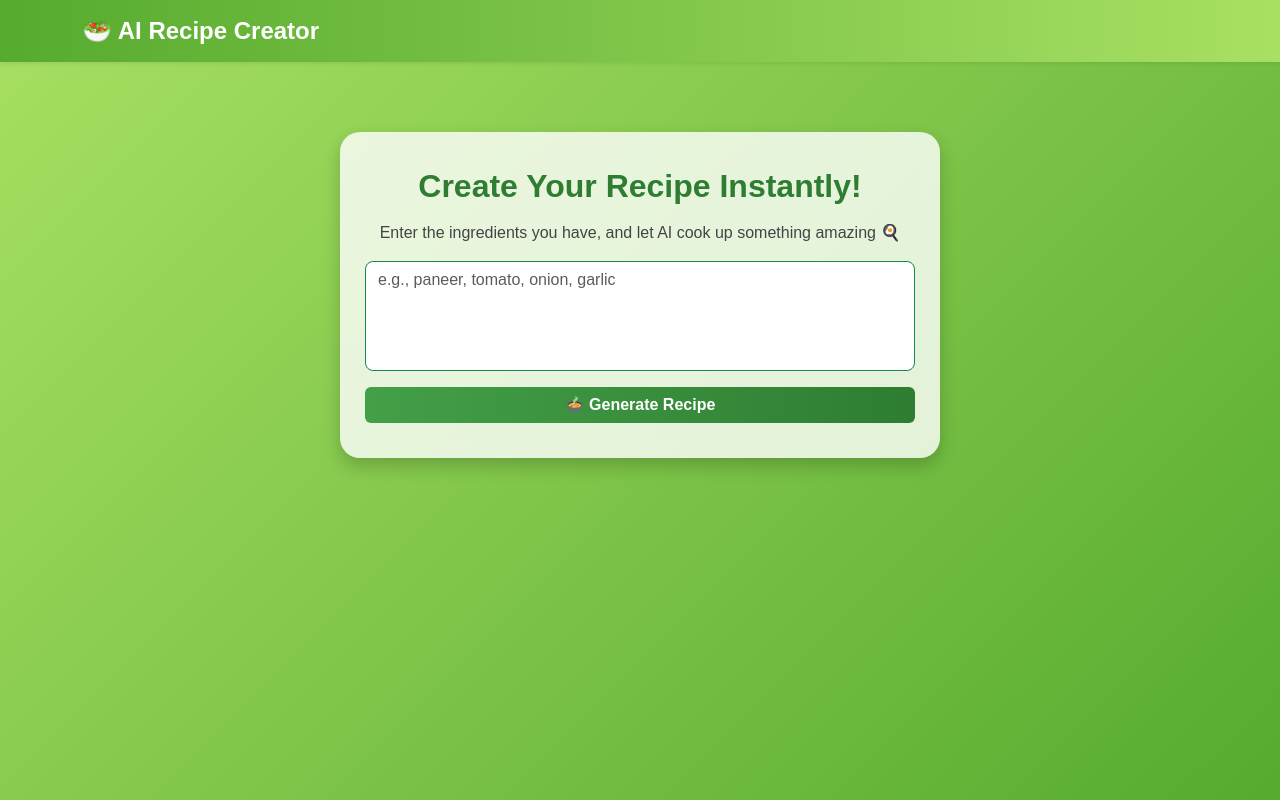
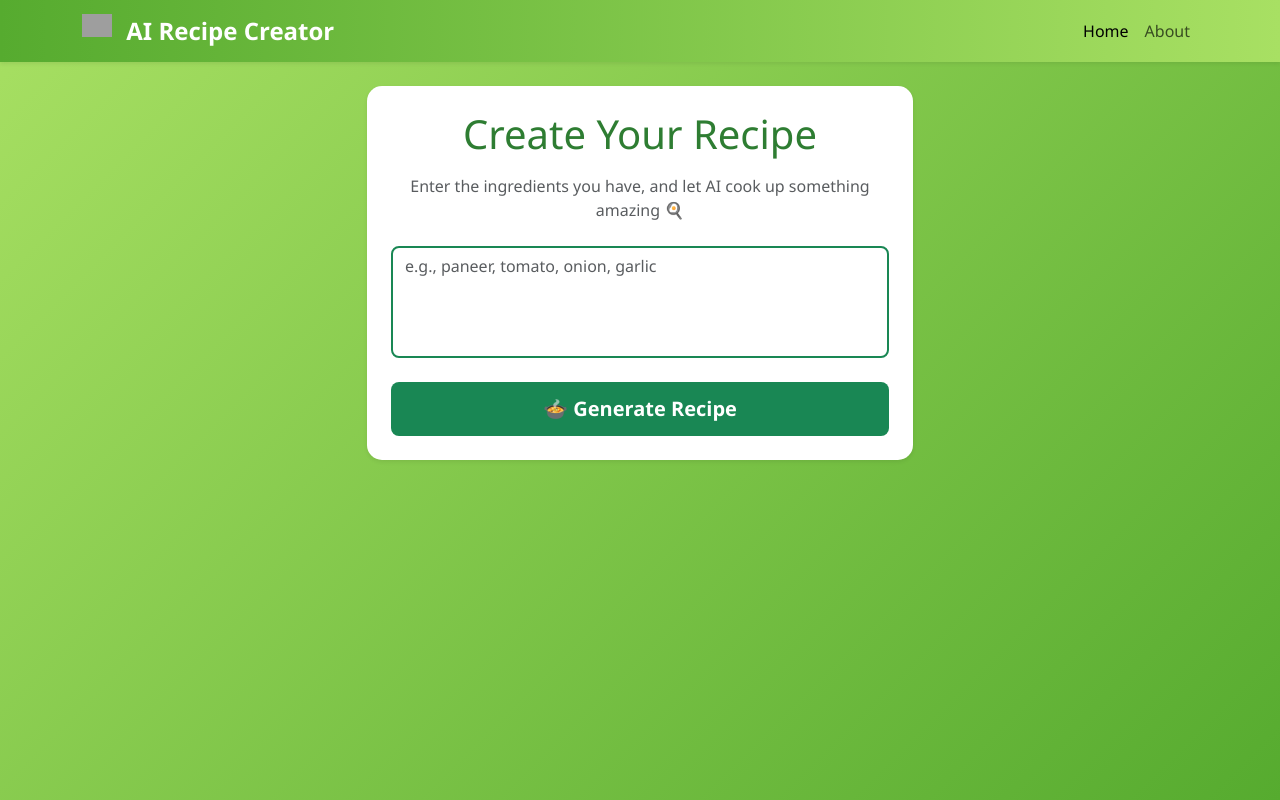
Before and after one commit to charanvlnpavani/ai_recipe_creator, a Flask app: page / in a window 1280 px wide. Run offline with Flask 3, Linux system fonts and the light colour scheme; grey boxes are pictures that could not be loaded.

Commit message:
Refactor styles and layout for improved UI/UX in the AI Recipe Creator

```diff
--- a/static/styles.css
+++ b/static/styles.css
@@ -1,53 +1,203 @@
 body {
-  font-family: "Segoe UI", sans-serif;
-  background: linear-gradient(120deg, #ffe29f, #ffa99f);
-  height: 100vh;
+  font-family: "Poppins", sans-serif;
+  background: linear-gradient(
+    135deg,
+    #a8e063,
+    #56ab2f
+  ); /* change this line for different theme */
+  min-height: 100vh;
   margin: 0;
   display: flex;
-  justify-content: center;
-  align-items: center;
+  flex-direction: column;
 }
 
-.container {
-  background: white;
-  padding: 30px;
-  border-radius: 15px;
-  width: 500px;
-  box-shadow: 0 4px 10px rgba(0, 0, 0, 0.2);
-  text-align: center;
+/* 🌿 Navbar */
+.navbar {
+  background: linear-gradient(90deg, #56ab2f, #a8e063);
 }
 
-h1 {
-  color: #ff7b00;
+.navbar-brand {
+  color: #fff !important;
+  font-weight: 700;
+  font-size: 1.5rem;
+}
+
+/* 🧾 Main Box */
+.container.main {
+  background: #ffffffcc;
+  backdrop-filter: blur(8px);
+  max-width: 600px;
+  margin-top: 70px;
+  border-radius: 20px;
+  padding: 35px 25px;
+  box-shadow: 0 8px 18px rgba(0, 0, 0, 0.2);
+}
+
+h2 {
+  color: #2e7d32;
+  font-weight: 700;
+}
+
+p {
+  color: #444;
 }
 
 textarea {
-  width: 100%;
-  height: 100px;
-  margin-top: 10px;
-  border: 2px solid #ffa500;
-  border-radius: 10px;
-  padding: 10px;
-  font-size: 1em;
+  resize: none;
 }
 
-button {
-  margin-top: 15px;
-  background-color: #ff7b00;
-  color: white;
-  border: none;
-  padding: 12px 25px;
-  border-radius: 10px;
-  font-size: 1em;
-  cursor: pointer;
+/* Global Styles */
+body {
+  background-color: #f8f9fa;
+  font-family: "Segoe UI", system-ui, -apple-system, sans-serif;
 }
 
-button:hover {
-  background-color: #ff5400;
+/* Navbar Styles */
+.navbar {
+  background-color: white !important;
 }
 
-.output {
-  margin-top: 20px;
-  text-align: left;
+.navbar-brand {
+  font-weight: 600;
+  color: #198754;
+}
+
+/* Card Styles */
+.card {
+  background: white;
+  border-radius: 15px;
+  transition: transform 0.2s;
+}
+
+.card:hover {
+  transform: translateY(-5px);
+}
+
+/* Form Styles */
+textarea.form-control {
+  resize: none;
+  font-size: 1rem;
+  border-width: 2px;
+}
+
+textarea.form-control:focus {
+  box-shadow: 0 0 0 0.25rem rgba(25, 135, 84, 0.25);
+}
+
+/* Button Styles */
+.btn-success {
+  background-color: #198754;
+  border: none;
+  padding: 12px 24px;
+  transition: all 0.3s ease;
+}
+
+.btn-success:hover {
+  background-color: #157347;
+  transform: translateY(-2px);
+  box-shadow: 0 4px 12px rgba(25, 135, 84, 0.2);
+}
+
+/* Loading Spinner */
+.spinner-border {
+  width: 1.5rem;
+  height: 1.5rem;
+}
+
+/* Recipe Modal Styles */
+.modal-content {
+  border: none;
+  border-radius: 15px;
+}
+
+.recipe-container {
+  max-height: 70vh;
+  overflow-y: auto;
+}
+
+.recipe-text {
   white-space: pre-wrap;
+  font-family: "Segoe UI", system-ui, -apple-system, sans-serif;
+  font-size: 1rem;
+  line-height: 1.6;
+  color: #333;
 }
+
+/* Responsive Breakpoints */
+/* Extra small devices (phones) */
+@media (max-width: 575.98px) {
+  h2.display-6 {
+    font-size: 1.75rem;
+  }
+  .card {
+    padding: 1rem !important;
+  }
+  .btn-success {
+    padding: 10px 20px;
+  }
+  .modal-dialog {
+    margin: 0.5rem;
+  }
+}
+
+/* Small devices (tablets) */
+@media (min-width: 576px) and (max-width: 767.98px) {
+  .card {
+    padding: 1.5rem !important;
+  }
+}
+
+/* Medium devices (tablets, laptops) */
+@media (min-width: 768px) and (max-width: 991.98px) {
+  .recipe-container {
+    max-height: 65vh;
+  }
+}
+
+/* Large devices (desktops) */
+@media (min-width: 992px) {
+  .recipe-container {
+    max-height: 75vh;
+  }
+}
+
+/* Extra large devices */
+@media (min-width: 1200px) {
+  .container {
+    max-width: 1140px;
+  }
+}
+
+.btn-custom:hover {
+  transform: scale(1.03);
+  box-shadow: 0 4px 12px rgba(46, 125, 50, 0.4);
+}
+
+/* 🍴 Modal Styling */
+.modal-content {
+  border-radius: 15px;
+  overflow: hidden;
+}
+
+.modal-header {
+  background: linear-gradient(90deg, #56ab2f, #a8e063);
+  color: white;
+}
+
+.modal-body {
+  max-height: 50vh;
+  overflow-y: auto;
+  padding: 20px;
+  background-color: #fffdf8;
+}
+
+.modal-footer {
+  background-color: #f1f8e9;
+}
+
+pre {
+  white-space: pre-wrap;
+  font-family: "Poppins", sans-serif;
+  color: #333;
+  line-height: 1.6;
+}
--- a/templates/index.html
+++ b/templates/index.html
@@ -2,6 +2,7 @@
 <html lang="en">
   <head>
     <meta charset="UTF-8" />
+    <meta name="viewport" content="width=device-width, initial-scale=1.0" />
     <title>AI Recipe Creator 🍲</title>
 
     <link
@@ -9,121 +10,50 @@
       rel="stylesheet"
     />
 
-    <style>
-      /* 🌈 Page Background */
-      body {
-        font-family: "Poppins", sans-serif;
-        background: linear-gradient(
-          135deg,
-          #a8e063,
-          #56ab2f
-        ); /* change this line for different theme */
-        min-height: 100vh;
-        margin: 0;
-        display: flex;
-        flex-direction: column;
-      }
-
-      /* 🌿 Navbar */
-      .navbar {
-        background: linear-gradient(90deg, #56ab2f, #a8e063);
-      }
-
-      .navbar-brand {
-        color: #fff !important;
-        font-weight: 700;
-        font-size: 1.5rem;
-      }
-
-      /* 🧾 Main Box */
-      .container.main {
-        background: #ffffffcc;
-        backdrop-filter: blur(8px);
-        max-width: 600px;
-        margin-top: 70px;
-        border-radius: 20px;
-        padding: 35px 25px;
-        box-shadow: 0 8px 18px rgba(0, 0, 0, 0.2);
-      }
-
-      h2 {
-        color: #2e7d32;
-        font-weight: 700;
-      }
-
-      p {
-        color: #444;
-      }
-
-      textarea {
-        resize: none;
-      }
-
-      .btn-custom {
-        background: linear-gradient(90deg, #43a047, #2e7d32);
-        color: white;
-        border: none;
-        font-weight: 600;
-        transition: transform 0.2s, box-shadow 0.2s;
-      }
-
-      .btn-custom:hover {
-        transform: scale(1.03);
-        box-shadow: 0 4px 12px rgba(46, 125, 50, 0.4);
-      }
-
-      /* 🍴 Modal Styling */
-      .modal-content {
-        border-radius: 15px;
-        overflow: hidden;
-      }
-
-      .modal-header {
-        background: linear-gradient(90deg, #56ab2f, #a8e063);
-        color: white;
-      }
-
-      .modal-body {
-        max-height: 50vh;
-        overflow-y: auto;
-        padding: 20px;
-        background-color: #fffdf8;
-      }
-
-      .modal-footer {
-        background-color: #f1f8e9;
-      }
-
-      pre {
-        white-space: pre-wrap;
-        font-family: "Poppins", sans-serif;
-        color: #333;
-        line-height: 1.6;
-      }
-    </style>
-  </head>
+    <link rel="stylesheet" href="static/styles.css" />
 
   <body>
-    <nav class="navbar navbar-expand-lg shadow-sm">
+    <nav class="navbar navbar-expand-lg shadow-sm bg-light">
       <div class="container">
-        <a class="navbar-brand" href="#">🥗 AI Recipe Creator</a>
+        <a class="navbar-brand" href="#">
+          <img src="https://img.icons8.com/color/48/000000/chef-hat.png" alt="chef hat" class="d-inline-block align-text-top me-2" style="width: 30px;">
+          AI Recipe Creator
+        </a>
+        <button class="navbar-toggler" type="button" data-bs-toggle="collapse" data-bs-target="#navbarNav">
+          <span class="navbar-toggler-icon"></span>
+        </button>
+        <div class="collapse navbar-collapse" id="navbarNav">
+          <ul class="navbar-nav ms-auto">
+            <li class="nav-item">
+              <a class="nav-link active" href="#">Home</a>
+            </li>
+            <li class="nav-item">
+              <a class="nav-link" href="#">About</a>
+            </li>
+          </ul>
+        </div>
       </div>
     </nav>
 
-    <div class="container main text-center">
-      <h2 class="mb-3">Create Your Recipe Instantly!</h2>
-      <p>
+    <div class="container my-4">
+      <div class="row justify-content-center">
+        <div class="col-12 col-sm-10 col-md-8 col-lg-6 text-center">
+          <div class="card shadow-sm border-0 p-4">
+            <h2 class="display-6 mb-3">Create Your Recipe</h2>
+            <p class="text-muted mb-4">
               Enter the ingredients you have, and let AI cook up something amazing 🍳
             </p>
 
+            <div class="form-group mb-4">
               <textarea
                 id="ingredients"
-        class="form-control border-success rounded-3 mb-3"
+                class="form-control border-success rounded-3"
                 rows="4"
                 placeholder="e.g., paneer, tomato, onion, garlic"
               ></textarea>
+            </div>
 
-      <button id="generate-btn" class="btn btn-custom w-100 fw-semibold">
+            <button id="generate-btn" class="btn btn-success btn-lg w-100 fw-semibold">
               🍲 Generate Recipe
             </button>
 
@@ -140,10 +70,11 @@
       aria-labelledby="recipeModalLabel"
       aria-hidden="true"
     >
-      <div class="modal-dialog modal-lg modal-dialog-centered">
+      <div class="modal-dialog modal-dialog-centered modal-dialog-scrollable modal-sm modal-md modal-lg">
         <div class="modal-content">
-          <div class="modal-header">
+          <div class="modal-header bg-light">
             <h5 class="modal-title fw-bold" id="recipeModalLabel">
+              <img src="https://img.icons8.com/color/48/000000/cooking-book.png" alt="recipe book" class="me-2" style="width: 30px;">
               Your AI Recipe
             </h5>
             <button
@@ -154,7 +85,9 @@
             ></button>
           </div>
           <div class="modal-body">
-            <pre id="recipeContent"></pre>
+            <div class="recipe-container">
+              <pre id="recipeContent" class="recipe-text"></pre>
+            </div>
           </div>
           <div class="modal-footer">
             <button
```
Lines whose indentation alone changed are shown as unchanged.
